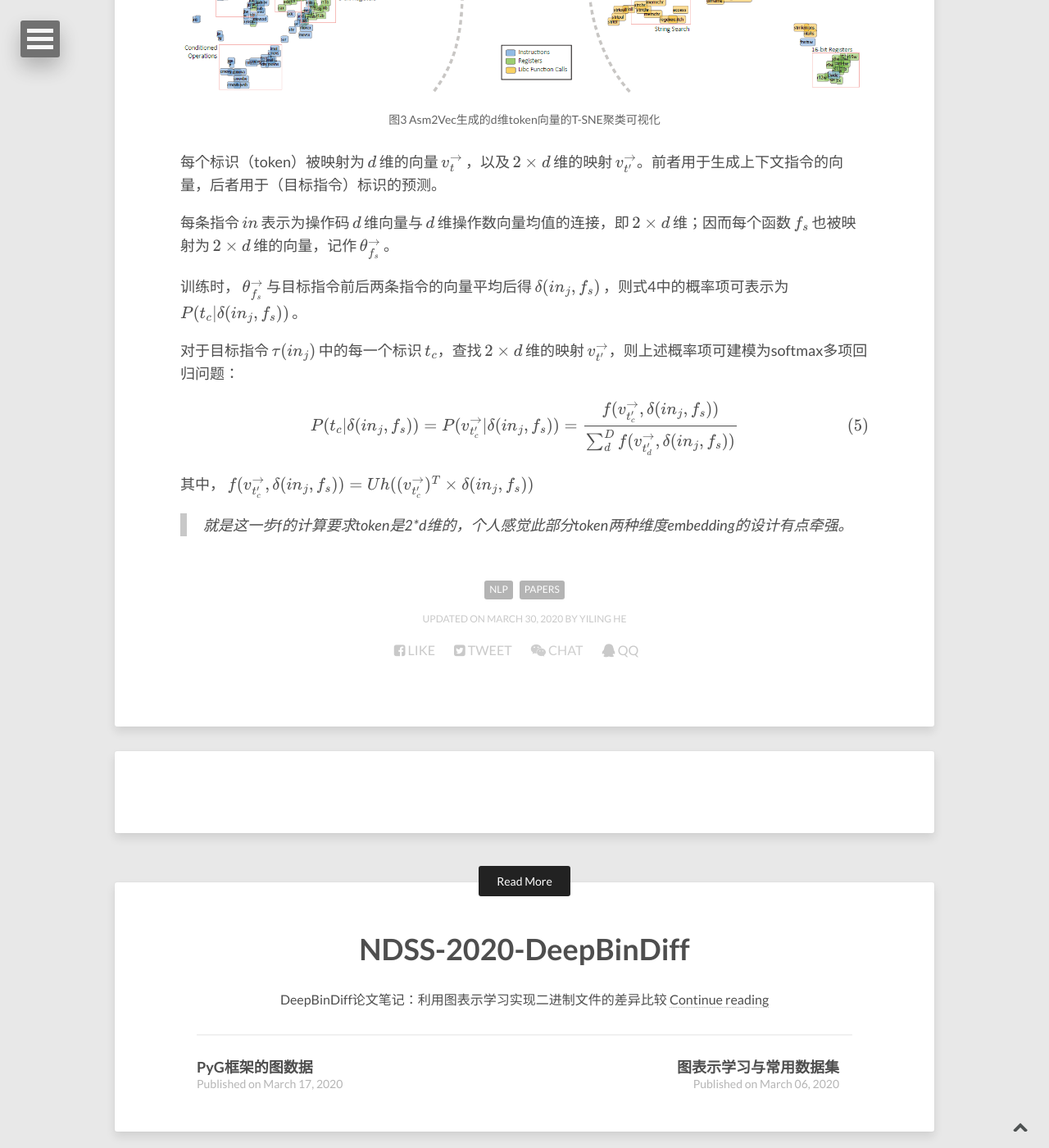
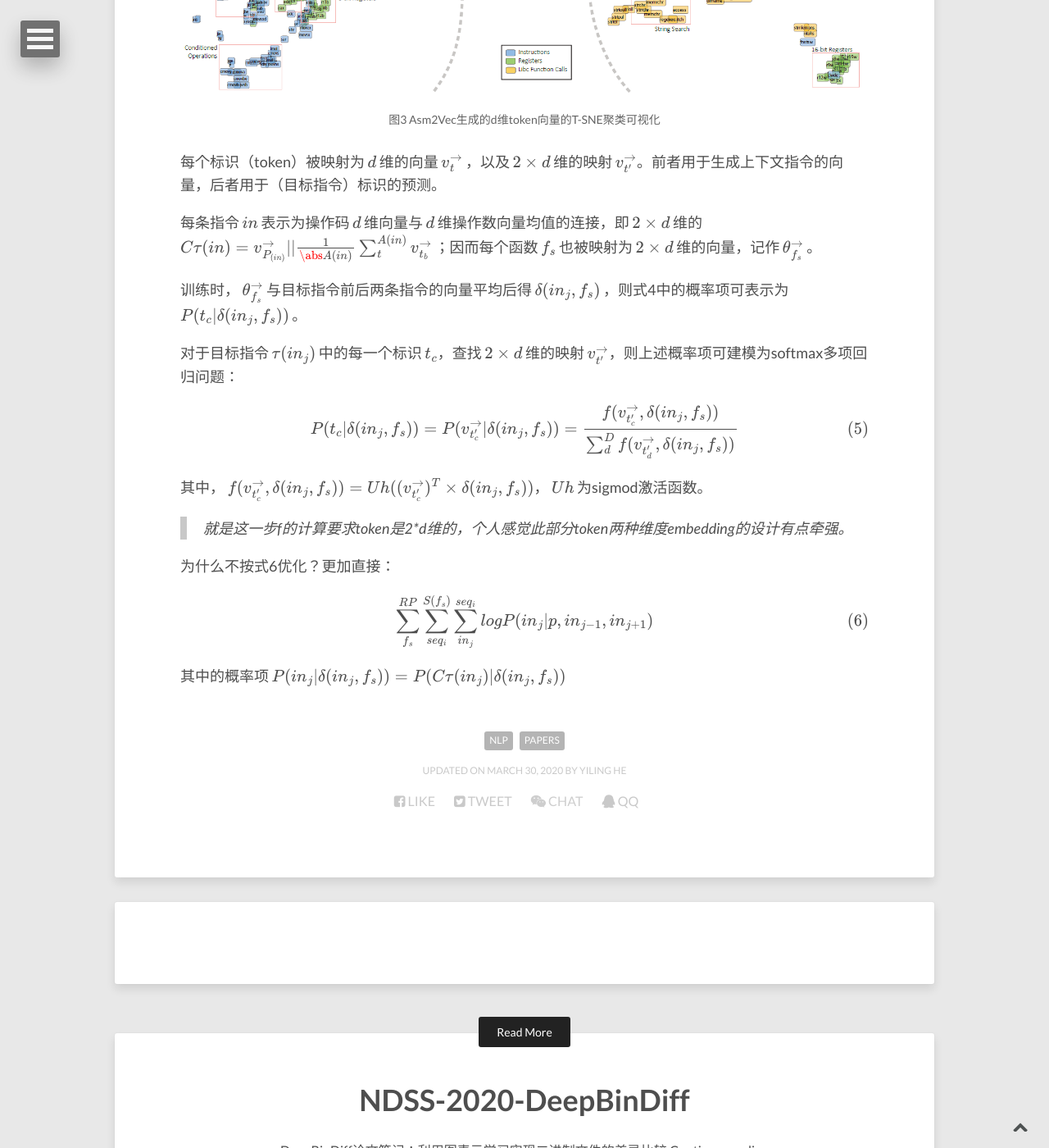
Before and after one commit to E0HYL/BLOG-OF-E0, a Jekyll site: the page built from _posts/2020-03-29-Asm2Vec.md, in a window 1280 px wide and 1400 px high, scrolled down 3996 px. Shown: the whole window at 82% size. Built offline with Jekyll 4.4.1, drawn with Linux system fonts in a browser that asks for light colours; nearby versions of some CDN libraries; formulas are drawn with MathJax 3; comment, search, counter and statistics services are not loaded.

Commit message:
add my review

```diff
--- a/_posts/2020-03-29-Asm2Vec.md
+++ b/_posts/2020-03-29-Asm2Vec.md
@@ -96,7 +96,7 @@ $$\sum_{f_s}^{RP}\sum_{seq_i}^{S(f_s)}\sum_{in_j}^{seq_i}\sum_{t_c}^{\tau(in_j)}
 
 每个标识（token）被映射为 $$d$$ 维的向量 $$v_t^{\rightarrow}$$ ，以及 $$2\times{d}$$ 维的映射 $$v_{t'}^{\rightarrow}$$。前者用于生成上下文指令的向量，后者用于（目标指令）标识的预测。
 
-每条指令 $$in$$ 表示为操作码 $$d$$ 维向量与 $$d$$ 维操作数向量均值的连接，即 $$2\times{d}$$ 维；因而每个函数 $$f_s$$ 也被映射为 $$2\times{d}$$ 维的向量，记作 $$\theta_{f_s}^{\rightarrow}$$ 。
+每条指令 $$in$$ 表示为操作码 $$d$$ 维向量与 $$d$$ 维操作数向量均值的连接，即 $$2\times{d}$$ 维的 $$C\tau{(in)}=v_{P_{(in)}}^{\rightarrow}\vert\vert\frac{1}{\abs{A(in)}}\sum_t^{A(in)}v_{t_b}^{\rightarrow}$$ ；因而每个函数 $$f_s$$ 也被映射为 $$2\times{d}$$ 维的向量，记作 $$\theta_{f_s}^{\rightarrow}$$ 。
 
 训练时， $$\theta_{f_s}^{\rightarrow}$$ 与目标指令前后两条指令的向量平均后得 $$\delta(in_j,f_s)$$ ，则式4中的概率项可表示为 $$P(t_c\vert\delta(in_j,f_s))$$ 。
 
@@ -104,6 +104,12 @@ $$\sum_{f_s}^{RP}\sum_{seq_i}^{S(f_s)}\sum_{in_j}^{seq_i}\sum_{t_c}^{\tau(in_j)}
 
 $$P(t_c\vert\delta(in_j,f_s))=P(v_{t'_c}^{\rightarrow}\vert\delta(in_j,f_s))=\frac{f(v_{t'_c}^{\rightarrow},\delta(in_j,f_s))}{\sum_d^Df(v_{t'_d}^{\rightarrow},\delta(in_j,f_s))} \tag{5}$$
 
-其中， $$f(v_{t'_c}^{\rightarrow},\delta(in_j,f_s))=Uh((v_{t'_c}^{\rightarrow})^T\times\delta(in_j,f_s))$$
+其中， $$f(v_{t'_c}^{\rightarrow},\delta(in_j,f_s))=Uh((v_{t'_c}^{\rightarrow})^T\times\delta(in_j,f_s))$$， $$Uh$$ 为sigmod激活函数。
 
 > 就是这一步f的计算要求token是2*d维的，个人感觉此部分token两种维度embedding的设计有点牵强。
+
+为什么不按式6优化？更加直接：
+
+$$\sum_{f_s}^{RP}\sum_{seq_i}^{S(f_s)}\sum_{in_j}^{seq_i}logP(in_j\vert{p,in_{j-1},in_{j+1}}) \tag{6}$$
+
+其中的概率项 $$P(in_j\vert\delta(in_j,f_s))=P(C\tau{(in_j)}\vert\delta(in_j,f_s))$$
```
